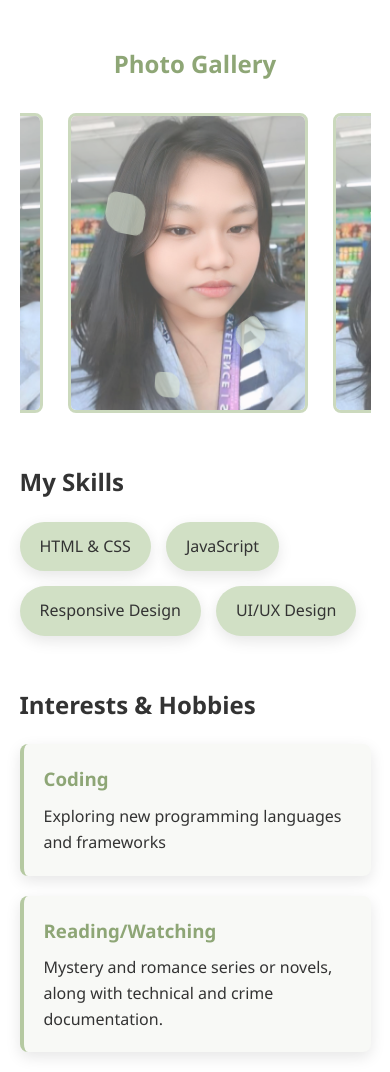
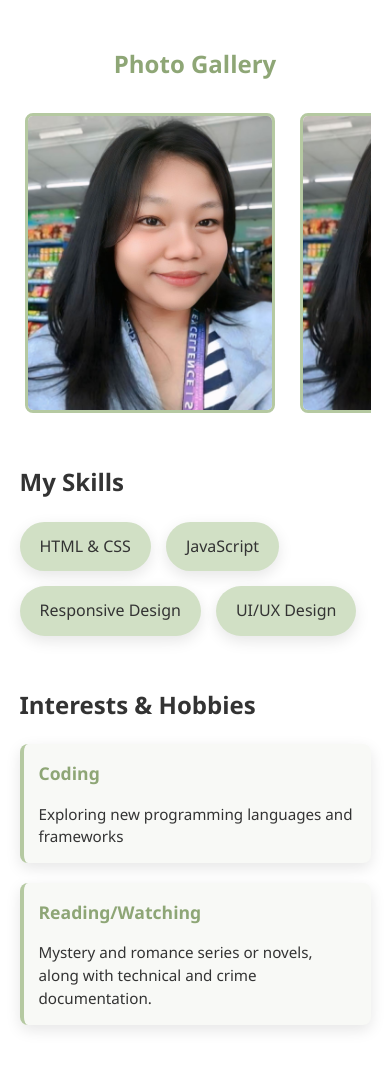
Before and after one commit to nrylq/WebPortfolio, a plain HTML site: page about.html in a window 390 px wide. Shown: the part 780-1852 px from the top of the page. Drawn offline with Linux system fonts and the light colour scheme.

Commit message:
Update mobile responsiveness and typing animation

```diff
--- a/css/style.css
+++ b/css/style.css
@@ -438,7 +438,7 @@ main {
 
 .interests-container {
     display: grid;
-    grid-template-columns: repeat(auto-fill, minmax(300px, 1fr));
+    grid-template-columns: repeat(auto-fit, minmax(250px, 1fr));
     gap: 20px;
     margin-top: 20px;
 }
@@ -450,6 +450,10 @@ main {
     box-shadow: var(--shadow);
     border-left: 4px solid var(--sage-green);
     transition: var(--transition);
+    height: 100%;
+    word-wrap: break-word;
+    overflow-wrap: break-word;
+    hyphens: auto;
 }
 
 .interest-card:hover {
@@ -458,7 +462,13 @@ main {
 
 .interest-card h3 {
     color: var(--sage-green-dark);
-    margin-bottom: 10px;
+    margin-bottom: 15px;
+    font-size: 1.2rem;
+}
+
+.interest-card p {
+    font-size: 0.95rem;
+    line-height: 1.5;
 }
 
 .resume-button-container {
@@ -604,24 +614,23 @@ footer {
         height: 200px;
     }
 
+    .welcome-text {
+        width: 100%;
+        max-width: 100%;
+        padding: 0 20px;
+    }
+
     .welcome-text h2 {
         font-size: 1.8rem;
+        width: 100%;
+        white-space: nowrap;
         overflow: hidden;
-        border-right: 3px solid var(--sage-green);
-        white-space: nowrap;
-        margin: 0 auto;
-        letter-spacing: .15em;
-        animation:
-            typing 3.5s steps(40, end),
-            blink-caret .75s step-end infinite;
     }
 
-    .welcome-text {
-        text-align: center;
-        padding-right: 0;
-        margin-bottom: 30px;
-        overflow: hidden;
+    .typing-effect {
+        display: inline-block;
         width: 100%;
+        animation: typing 3.5s steps(30, end), blink-caret .75s step-end infinite;
     }
 
     .home-content {
@@ -675,14 +684,28 @@ footer {
     .nav-links a {
         font-size: 1rem;
     }
+
+    .interests-container {
+        grid-template-columns: 1fr;
+    }
+
+    .interest-card {
+        padding: 15px;
+        font-size: 0.9rem;
+    }
+
+    .interest-card h3 {
+        font-size: 1.1rem;
+    }
 }
 
 @media screen and (max-width: 480px) {
     .welcome-text h2 {
         font-size: 1.5rem;
-        animation:
-            typing 3.5s steps(30, end),
-            blink-caret .75s step-end infinite;
+    }
+
+    .typing-effect {
+        animation: typing 3s steps(25, end), blink-caret .75s step-end infinite;
     }
 
     .logo h1 {
@@ -789,7 +812,9 @@ footer {
     overflow: hidden;
     border-right: 3px solid var(--sage-green);
     white-space: nowrap;
-    animation: typing 3.5s steps(40, end), blink-caret 0.75s step-end infinite;
+    margin: 0 auto;
+    letter-spacing: .15em;
+    animation: typing 3.5s steps(40, end), blink-caret .75s step-end infinite;
 }
 
 @keyframes typing {
@@ -993,37 +1018,43 @@ footer {
 
 .image-album {
     display: flex;
-    justify-content: center;
+    justify-content: flex-start;
     align-items: center;
     gap: 20px;
     margin: 0 auto;
     padding: 0 20px;
     overflow-x: auto;
-    min-width: 100%;
-    scrollbar-width: none; /* Firefox */
-    -ms-overflow-style: none; /* IE and Edge */
-}
-
-.image-album::-webkit-scrollbar {
-    display: none; /* Chrome, Safari, Opera */
+    -webkit-overflow-scrolling: touch;
+    scroll-snap-type: x mandatory;
+    width: 100%;
+    max-width: 100%;
 }
 
 .album-image {
-    flex: 0 0 240px;
-    width: 240px;
-    height: 300px;
-    overflow: hidden;
+    flex: 0 0 280px;
+    width: 280px;
+    height: 350px;
+    min-width: 280px;
+    scroll-snap-align: center;
     border: 3px solid var(--sage-green);
     border-radius: var(--border-radius);
+    overflow: hidden;
     transition: var(--transition);
-    opacity: 0.7;
-    position: relative;
 }
 
-.album-image:hover {
-    opacity: 1;
-    transform: translateY(-5px);
-    box-shadow: var(--shadow);
+@media screen and (max-width: 768px) {
+    .image-album {
+        padding: 0 10px;
+        gap: 15px;
+        margin-bottom: 20px;
+    }
+
+    .album-image {
+        flex: 0 0 250px;
+        width: 250px;
+        height: 300px;
+        min-width: 250px;
+    }
 }
 
 .album-image img {
```
